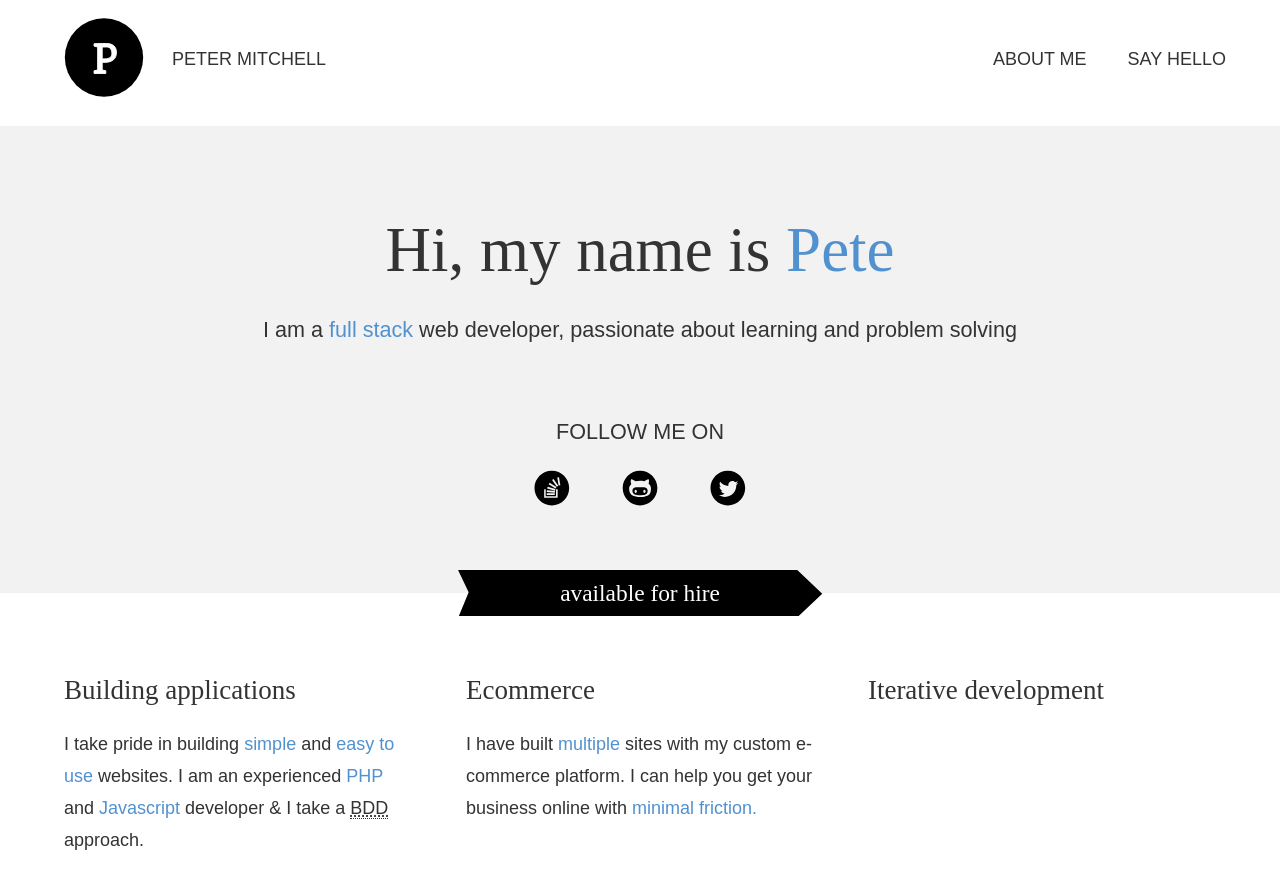
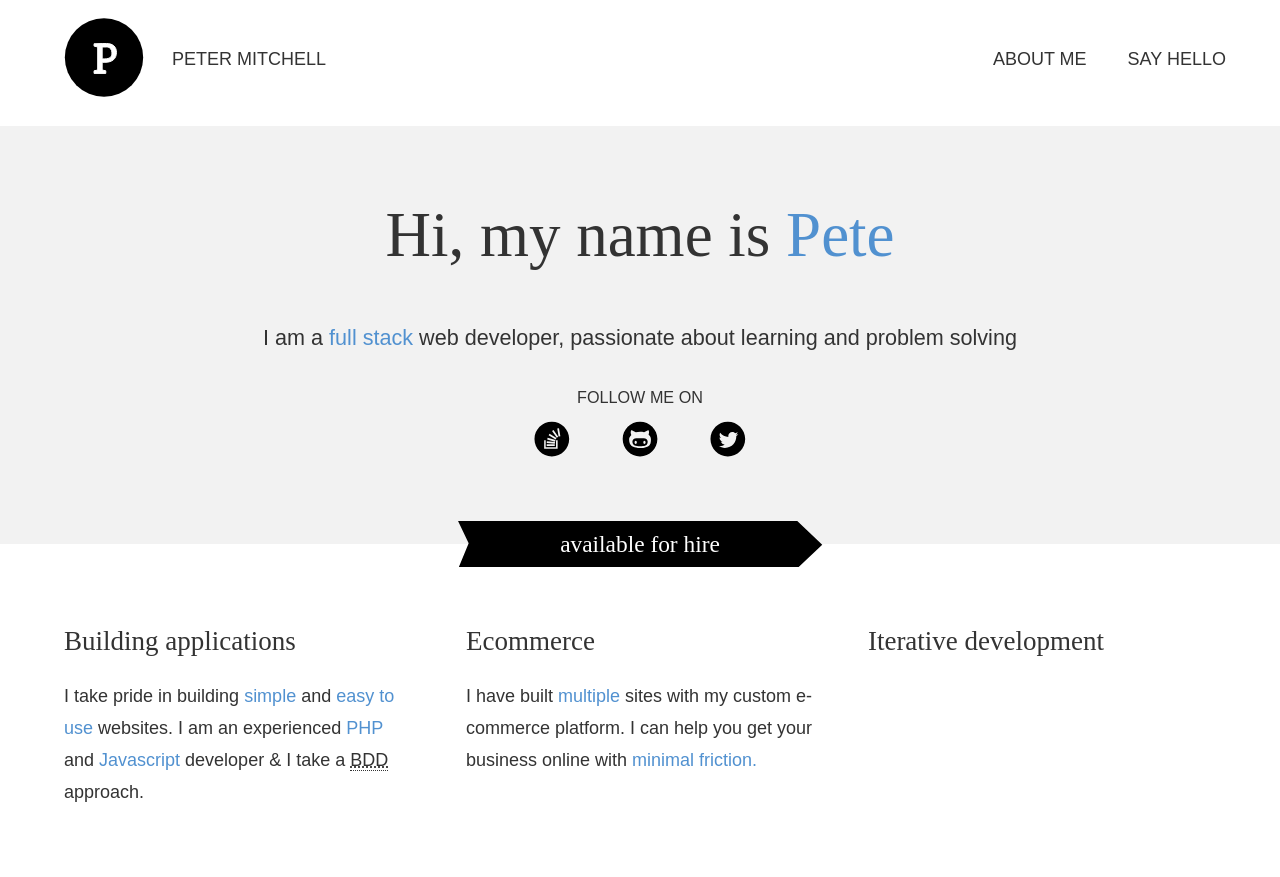
Before and after one commit to peterjmit/peterjmit.com, a website: page web/index.html in a window 1280 px wide. Shown: the top 877 px of the page. Drawn offline with Linux system fonts and the light colour scheme.

Commit message:
Changes to font sizing and line heights

```diff
--- a/web/sass/_footer.scss
+++ b/web/sass/_footer.scss
@@ -3,6 +3,7 @@
 }
 
 #bottom .copyright {
+  font-size: 0.9em;
   float:left;
   width: 21em;
 }
--- a/web/sass/_hero.scss
+++ b/web/sass/_hero.scss
@@ -1,3 +1,7 @@
+.hero {
+  padding: 4em 0;
+}
+
 .hero {
   text-align: center;
   background-color: $background-colour;
@@ -5,20 +9,28 @@
 
 .hero h1 {
   font-size: 3.5em;
+  max-width: 12em;
+  line-height: 1.2em;
 }
 
 .hero p {
+  margin: 0 auto;
   font-size: 1.2em;
+  max-width: 40em;
 }
 
 .hero .hire {
   margin: 0 auto;
-  margin-bottom: -5.6em;
+  margin-bottom: -4.05em;
 }
 
 .hero .social {
   width: 23em;
   padding: 1.5em 0 3em 0;
   margin: 0 auto;
-  text-transform:uppercase;
+  p {
+    margin-bottom: 0.5em;
+    text-transform:uppercase;
+    font-size: 0.9em;
+  }
 }
--- a/web/sass/_layout.scss
+++ b/web/sass/_layout.scss
@@ -2,10 +2,6 @@
   margin: 0 auto;
   padding: 0 5%;
   max-width: 71.25em
-}
-
-.hero {
-  padding: 6em 0;
 }
 
 .content {
```
Also changed, not shown: web/css/screen.css.
